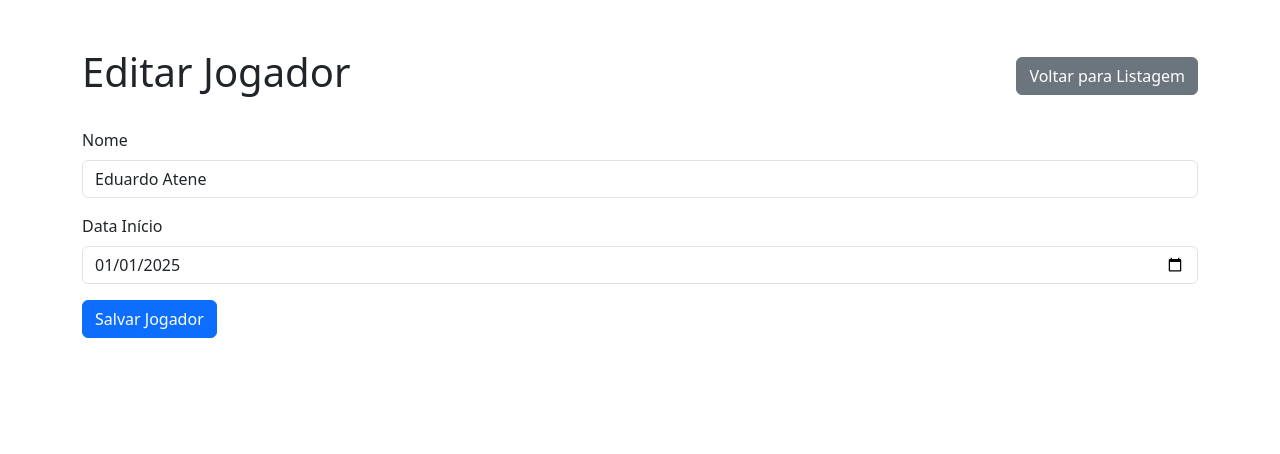
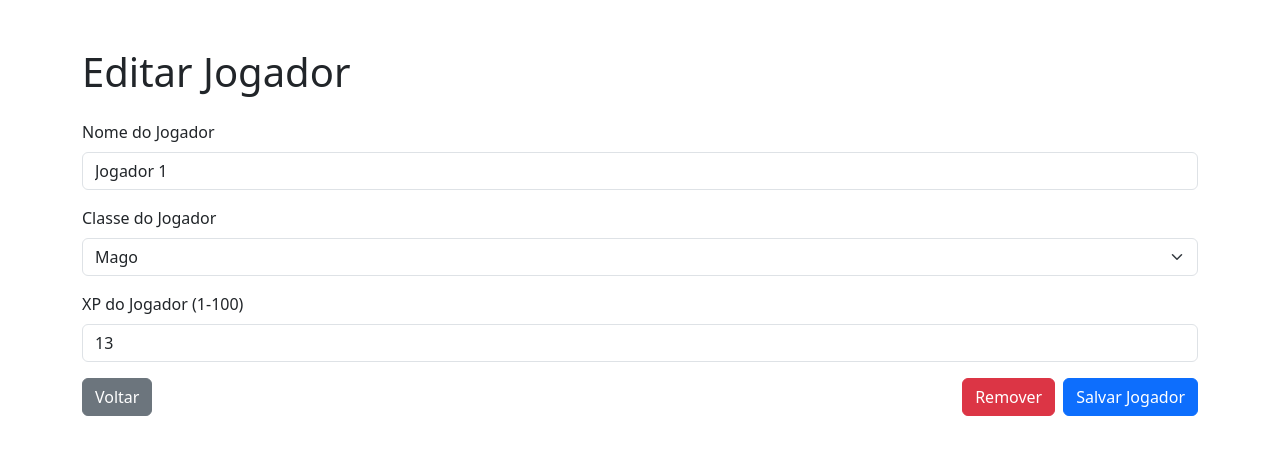
Before and after one commit to EduardoAtene/rpg_front, a React (Create React App) app: page /players/edit/1 in a window 1280 px wide. Shown: the top 454 px of the page. Built offline with nearby package versions, Linux system fonts and the light colour scheme.

Commit message:
🛠 Build: Adjustments to behave in the mock

```diff
--- a/src/App.js
+++ b/src/App.js
@@ -3,15 +3,25 @@ import { BrowserRouter as Router, Routes, Route } from "react-router-dom";
 import Home from "./pages/Home";
 import Players from "./pages/Players";
 import CreatePlayer from "./pages/CreatePlayer";
+import Sessions from "./pages/Sessions";
+import CreateSession from "./pages/CreateSession";
+import StartSession from "./pages/StartSession";
 
 const App = () => {
     return (
         <Router>
             <Routes>
                 <Route path="/" element={<Home />} />
+
                 <Route path="/players" element={<Players />} />
                 <Route path="/players/create" element={<CreatePlayer />} />
                 <Route path="/players/edit/:id" element={<CreatePlayer />} />
+
+                <Route path="/sessions" element={<Sessions />} />
+                <Route path="/sessions/create" element={<CreateSession />} />
+                <Route path="/sessions/edit/:id" element={<CreateSession />} />
+
+                <Route path="/sessions/start/:id" element={<StartSession />} />
             </Routes>
         </Router>
     );
--- a/src/pages/CreatePlayer.jsx
+++ b/src/pages/CreatePlayer.jsx
@@ -1,23 +1,27 @@
 import React, { useState, useEffect } from "react";
 import { useNavigate, useParams } from "react-router-dom";
+import { api } from "../services/api";
 
 const CreatePlayer = () => {
     const [name, setName] = useState("");
-    const [startDate, setStartDate] = useState("");
+    const [xp, setXp] = useState(1);
+    const [playerClass, setPlayerClass] = useState("");
     const [isLoading, setIsLoading] = useState(false);
-    const { id } = useParams(); // Captura o ID da URL (caso seja edição)
+    const { id } = useParams();
     const navigate = useNavigate();
 
-    // Simula o carregamento de dados ao editar
     useEffect(() => {
         if (id) {
             setIsLoading(true);
-            // Simulação de carregamento de dados (mock)
-            setTimeout(() => {
-                setName("Eduardo Atene"); // Dados fictícios
-                setStartDate("2025-01-01"); // Data fictícia
+            api.getPlayers().then((players) => {
+                const player = players.find((p) => p.id === parseInt(id, 10));
+                if (player) {
+                    setName(player.name);
+                    setXp(player.xp);
+                    setPlayerClass(player.class);
+                }
                 setIsLoading(false);
-            }, 1000);
+            });
         }
     }, [id]);
 
@@ -25,27 +29,43 @@ const CreatePlayer = () => {
         e.preventDefault();
         setIsLoading(true);
 
-        setTimeout(() => {
+        const playerData = { name, xp, class: playerClass };
+
         if (id) {
-                console.log("Jogador editado:", { id, name, startDate });
-                alert("Jogador editado com sucesso!");
+            api.updatePlayer(parseInt(id, 10), playerData).then(() => {
+                alert("Jogador atualizado com sucesso!");
+                navigate("/players");
+            }).catch((error) => {
+                console.error("Erro ao atualizar jogador:", error);
+                alert("Erro ao atualizar o jogador. Tente novamente mais tarde.");
+            }).finally(() => {
+                setIsLoading(false);
+            });
         } else {
-                console.log("Novo jogador criado:", { name, startDate });
+            api.addPlayer(playerData).then(() => {
                 alert("Jogador criado com sucesso!");
+                navigate("/players");
+            });
         }
-            setIsLoading(false);
+    };
+
+    const handleRemove = () => {
+        if (window.confirm("Deseja realmente remover este jogador?")) {
+            api.deletePlayer(parseInt(id, 10)).then(() => {
+                alert("Jogador removido com sucesso!");
                 navigate("/players");
-        }, 1500);
+            });
+        }
+    };
+
+    const handleXpChange = (e) => {
+        const value = Math.max(1, Math.min(100, parseInt(e.target.value, 10) || 1));
+        setXp(value);
     };
 
     return (
         <div className="container mt-5">
-            <div className="d-flex justify-content-between align-items-center mb-4">
-                <h1>{id ? "Editar Jogador" : "Criar Jogador"}</h1>
-                <button className="btn btn-secondary" onClick={() => navigate("/players")}>
-                    Voltar para Listagem
-                </button>
-            </div>
+            <h1 className="mb-4">{id ? "Editar Jogador" : "Criar Jogador"}</h1>
             {isLoading ? (
                 <div className="text-center">
                     <div className="spinner-border" role="status">
@@ -57,7 +77,7 @@ const CreatePlayer = () => {
                 <form onSubmit={handleSubmit}>
                     <div className="mb-3">
                         <label htmlFor="name" className="form-label">
-                            Nome
+                            Nome do Jogador
                         </label>
                         <input
                             type="text"
@@ -69,21 +89,61 @@ const CreatePlayer = () => {
                         />
                     </div>
                     <div className="mb-3">
-                        <label htmlFor="startDate" className="form-label">
-                            Data Início
+                        <label htmlFor="class" className="form-label">
+                            Classe do Jogador
+                        </label>
+                        <select
+                            id="class"
+                            className="form-select"
+                            value={playerClass}
+                            onChange={(e) => setPlayerClass(e.target.value)}
+                            required
+                        >
+                            <option value="" disabled>Selecione uma classe</option>
+                            <option value="Clérigo">Clérigo</option>
+                            <option value="Guerreiro">Guerreiro</option>
+                            <option value="Mago">Mago</option>
+                            <option value="Arqueiro">Arqueiro</option>
+                        </select>
+                    </div>
+                    <div className="mb-3">
+                        <label htmlFor="xp" className="form-label">
+                            XP do Jogador (1-100)
                         </label>
                         <input
-                            type="date"
-                            id="startDate"
+                            type="number"
+                            id="xp"
                             className="form-control"
-                            value={startDate}
-                            onChange={(e) => setStartDate(e.target.value)}
+                            value={xp}
+                            onChange={handleXpChange}
+                            min="1"
+                            max="100"
                             required
                         />
                     </div>
+                    <div className="d-flex justify-content-between">
+                        <button
+                            type="button"
+                            className="btn btn-secondary"
+                            onClick={() => navigate("/players")}
+                        >
+                            Voltar
+                        </button>
+                        <div>
+                            {id && (
+                                <button
+                                    type="button"
+                                    className="btn btn-danger me-2"
+                                    onClick={handleRemove}
+                                >
+                                    Remover
+                                </button>
+                            )}
                             <button type="submit" className="btn btn-primary">
                                 {id ? "Salvar Jogador" : "Criar Jogador"}
                             </button>
+                        </div>
+                    </div>
                 </form>
             )}
         </div>
--- a/src/pages/Players.jsx
+++ b/src/pages/Players.jsx
@@ -1,24 +1,34 @@
-import React from "react";
+import React, { useEffect, useState } from "react";
 import { useNavigate } from "react-router-dom";
+import { api } from "../services/api";
 
 const Players = () => {
+    const [players, setPlayers] = useState([]);
     const navigate = useNavigate();
 
-    const players = [
-        { id: 1, name: "Eduardo Atene", xp: 15, class: "Arqueiro" },
-        { id: 2, name: "João Silva", xp: 20, class: "Mago" },
-    ];
+    useEffect(() => {
+        api.getPlayers().then(setPlayers);
+    }, []);
+
+    const handleRemovePlayer = (id) => {
+        if (window.confirm("Deseja realmente remover este jogador?")) {
+            api.deletePlayer(id).then(() => {
+                setPlayers(players.filter((p) => p.id !== id));
+                alert("Jogador removido com sucesso!");
+            });
+        }
+    };
 
     return (
         <div className="container mt-5">
-            <div className="d-flex justify-content-between align-items-center mb-4">
-                <h1>Listagem de Jogadores</h1>
-                <button className="btn btn-secondary" onClick={() => navigate("/")}>
+            <h1 className="mb-4">Listagem de Jogadores</h1>
+            <div className="d-flex justify-content-between align-items-center mb-3">
+                <button
+                    className="btn btn-secondary"
+                    onClick={() => navigate("/")}
+                >
                     Voltar para Home
                 </button>
-            </div>
-            <div className="d-flex justify-content-between align-items-center mb-3">
-                <h2>Jogadores</h2>
                 <button
                     className="btn btn-success"
                     onClick={() => navigate("/players/create")}
@@ -30,8 +40,8 @@ const Players = () => {
                 <thead>
                     <tr>
                         <th>Nome</th>
+                        <th>Classe</th>
                         <th>XP</th>
-                        <th>Classe</th>
                         <th>Ações</th>
                     </tr>
                 </thead>
@@ -39,14 +49,20 @@ const Players = () => {
                     {players.map((player) => (
                         <tr key={player.id}>
                             <td>{player.name}</td>
+                            <td>{player.class}</td>
                             <td>{player.xp}</td>
-                            <td>{player.class}</td>
                             <td>
                                 <button
                                     className="btn btn-primary btn-sm me-2"
                                     onClick={() => navigate(`/players/edit/${player.id}`)}
                                 >
                                     Editar
+                                </button>
+                                <button
+                                    className="btn btn-danger btn-sm"
+                                    onClick={() => handleRemovePlayer(player.id)}
+                                >
+                                    Remover
                                 </button>
                             </td>
                         </tr>
--- a/src/services/api.js
+++ b/src/services/api.js
@@ -4,7 +4,7 @@ let playersMock = Array.from({ length: 10 }, (_, index) => ({
     class: ["Clérigo", "Guerreiro", "Mago", "Arqueiro"][
         Math.floor(Math.random() * 4)
     ],
-    xp: Math.floor(Math.random() * 100),
+    xp: Math.floor(Math.random() * 100) + 1,
 }));
 
 const sessionsMock = Array.from({ length: 10 }, (_, index) => ({
@@ -22,7 +22,17 @@ export const api = {
         playersMock = [...playersMock, { id: playersMock.length + 1, ...player }];
         return Promise.resolve(playersMock[playersMock.length - 1]);
     },
-    getSessions: () => Promise.resolve(sessionsMock),
+    updatePlayer: (id, updatedPlayer) => {
+        playersMock = playersMock.map((player) =>
+            player.id === id ? { ...player, ...updatedPlayer } : player
+        );
+        return Promise.resolve(playersMock.find((player) => player.id === id));
+    },
+    deletePlayer: (id) => {
+        playersMock = playersMock.filter((p) => p.id !== id);
+        return Promise.resolve();
+    },
+    getSessions: () => Promise.resolve([...sessionsMock]),
     getSessionById: (id) => Promise.resolve(sessionsMock.find((s) => s.id === id)),
     getAvailablePlayers: () => Promise.resolve([...playersMock]),
 };
```
Lines whose indentation alone changed are shown as unchanged.
